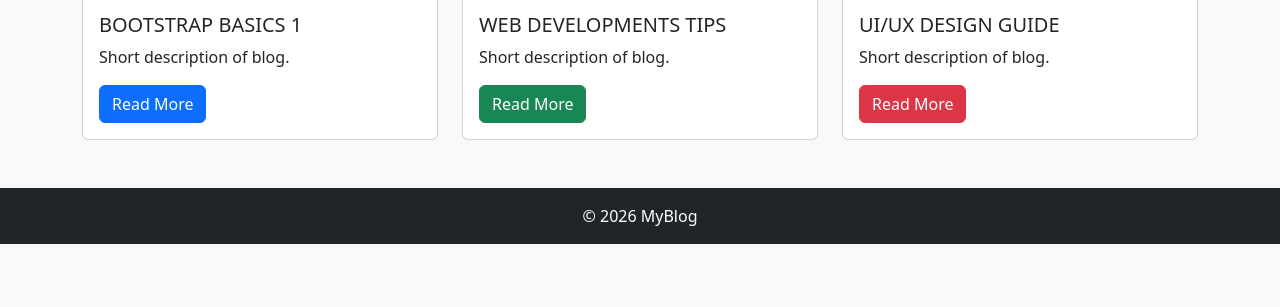
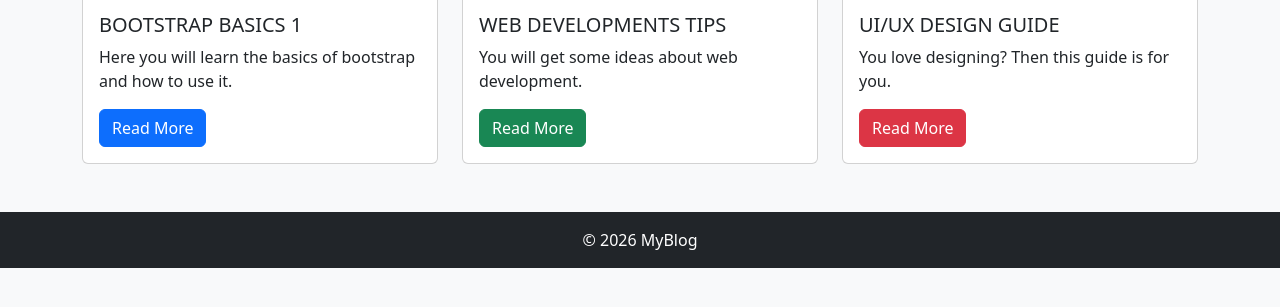
Before and after one commit to rithiiikaaa20/TASK-8, a plain HTML site: page index.html in a window 1280 px wide. Shown: the part 285-592 px from the top of the page. Drawn offline with nearby package versions, Linux system fonts and the light colour scheme.

Commit message:
Revise descriptions in blog cards
Updated blog card descriptions for clarity.

```diff
--- a/index.html
+++ b/index.html
@@ -24,7 +24,7 @@
         <img src="https://picsum.photos/400/200?1" class="card-img-top">
         <div class="card-body">
           <h5>BOOTSTRAP BASICS 1</h5>
-          <p>Short description of blog.</p>
+          <p>Here you will learn the basics of bootstrap and how to use it.</p>
           <a href="#" class="btn btn-primary">Read More</a>
         </div>
       </div>
@@ -35,7 +35,7 @@
         <img src="https://picsum.photos/400/200?2" class="card-img-top">
         <div class="card-body">
           <h5>WEB DEVELOPMENTS TIPS</h5>
-          <p>Short description of blog.</p>
+          <p>You will get some ideas about web development.</p>
           <a href="#" class="btn btn-success">Read More</a>
         </div>
       </div>
@@ -46,7 +46,7 @@
         <img src="https://picsum.photos/400/200?3" class="card-img-top">
         <div class="card-body">
           <h5>UI/UX DESIGN GUIDE</h5>
-          <p>Short description of blog.</p>
+          <p>You love designing? Then this guide is for you.</p>
           <a href="#" class="btn btn-danger">Read More</a>
         </div>
       </div>
```
